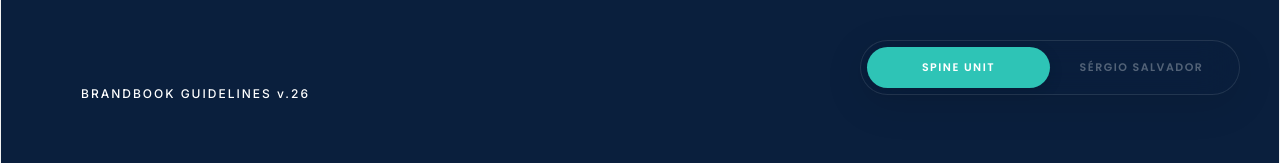
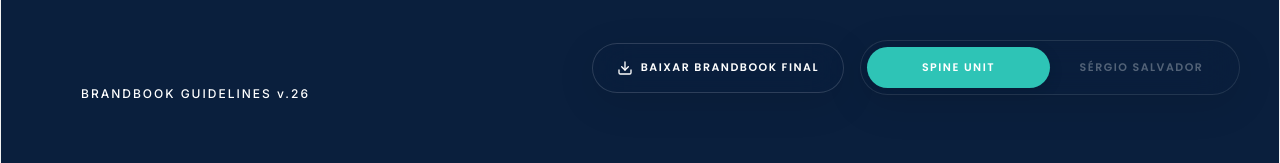
Before and after one commit to tayronelemos/brandspine, a website: page index.html in a window 1280 px wide. Shown: the top 163 px of the page. Drawn offline with Linux system fonts and the light colour scheme; a web font is replaced by a local one.

Commit message:
feat: adicionar botao de download do brandbook final

```diff
--- a/index.html
+++ b/index.html
@@ -48,10 +48,16 @@
     </style>
 </head>
 <body>
-    <!-- 🔄 BRAND SWITCHER (Top Right) -->
-    <div id="brand-switcher" class="brand-switcher" data-brand="spine">
-        <button class="switch-btn active" onclick="switchBrand('spine')">Spine Unit</button>
-        <button class="switch-btn" onclick="switchBrand('sergio')">Sérgio Salvador</button>
+    <!-- 🔄 HEADER CONTROLS (Top Right) -->
+    <div class="header-controls" id="header-controls" data-brand="spine">
+        <button class="download-pdf-btn-new" onclick="window.print()">
+            <svg width="16" height="16" viewBox="0 0 24 24" fill="none" stroke="currentColor" stroke-width="2" stroke-linecap="round" stroke-linejoin="round" style="margin-right: 8px;"><path d="M21 15v4a2 2 0 0 1-2 2H5a2 2 0 0 1-2-2v-4"></path><polyline points="7 10 12 15 17 10"></polyline><line x1="12" y1="15" x2="12" y2="3"></line></svg>
+            Baixar brandbook final
+        </button>
+        <div id="brand-switcher" class="brand-switcher" data-brand="spine">
+            <button class="switch-btn active" onclick="switchBrand('spine')">Spine Unit</button>
+            <button class="switch-btn" onclick="switchBrand('sergio')">Sérgio Salvador</button>
+        </div>
     </div>
 
 <div id="spine-brandbook" class="brandbook-wrapper active">
@@ -2605,12 +2611,14 @@
 
     <script>
         function switchBrand(brand) {
+            const controls = document.getElementById('header-controls');
             const switcher = document.getElementById('brand-switcher');
             const spine = document.getElementById('spine-brandbook');
             const sergio = document.getElementById('sergio-brandbook');
             const btns = document.querySelectorAll('.switch-btn');
 
-            switcher.setAttribute('data-brand', brand);
+            if (controls) controls.setAttribute('data-brand', brand);
+            if (switcher) switcher.setAttribute('data-brand', brand);
 
             if (brand === 'spine') {
                 spine.classList.add('active');
--- a/style.css
+++ b/style.css
@@ -552,21 +552,73 @@ h3 { font-family: var(--font-heading); font-size: var(--h3-size); font-weight: 5
 }
 
 /* --- Brand Switcher UI --- */
-.brand-switcher {
+.header-controls {
     position: fixed;
     top: 40px;
     right: 40px;
+    display: flex;
+    align-items: center;
+    gap: 16px;
+    z-index: 2000;
+}
+
+.brand-switcher {
     background: rgba(10, 31, 61, 0.1);
     backdrop-filter: blur(20px);
+    -webkit-backdrop-filter: blur(20px);
     border: 1px solid rgba(255, 255, 255, 0.1);
     border-radius: 100px;
     padding: 6px;
     display: flex;
     gap: 0;
-    z-index: 2000;
     box-shadow: 0 10px 40px rgba(0, 0, 0, 0.1);
     transition: all 0.4s var(--transition-smooth);
     width: 380px; /* Fixed width for better centering control */
+}
+
+.download-pdf-btn-new {
+    display: inline-flex;
+    align-items: center;
+    justify-content: center;
+    background: rgba(10, 31, 61, 0.15);
+    backdrop-filter: blur(20px);
+    -webkit-backdrop-filter: blur(20px);
+    border: 1px solid rgba(255, 255, 255, 0.15);
+    border-radius: 100px;
+    padding: 0 24px;
+    height: 50px;
+    font-family: var(--font-heading);
+    font-weight: 600;
+    font-size: 11px;
+    letter-spacing: 1.5px;
+    text-transform: uppercase;
+    color: white !important;
+    cursor: pointer;
+    box-shadow: 0 10px 40px rgba(0, 0, 0, 0.1);
+    transition: all 0.4s var(--transition-smooth);
+    text-decoration: none;
+}
+
+.download-pdf-btn-new svg {
+    transition: transform 0.3s ease;
+}
+
+.download-pdf-btn-new:hover svg {
+    transform: translateY(2px);
+}
+
+.header-controls[data-brand="spine"] .download-pdf-btn-new:hover {
+    background: var(--color-teal);
+    border-color: var(--color-teal);
+    transform: translateY(-2px);
+    box-shadow: 0 10px 30px rgba(46, 196, 182, 0.3);
+}
+
+.header-controls[data-brand="sergio"] .download-pdf-btn-new:hover {
+    background: #C2A566;
+    border-color: #C2A566;
+    transform: translateY(-2px);
+    box-shadow: 0 10px 30px rgba(194, 165, 102, 0.3);
 }
 
 .brand-switcher::before {
@@ -669,7 +721,7 @@ h3 { font-family: var(--font-heading); font-size: var(--h3-size); font-weight: 5
 
 @media print {
     /* Hide global navigation but keep editorial UI */
-    .download-pdf-btn, .side-nav, .nav-links {
+    .header-controls, .side-nav, .nav-links {
         display: none !important;
     }
 
```
Also changed, not shown: id/logo-modo-claro.png, id/logo-modo-escuro.png.
